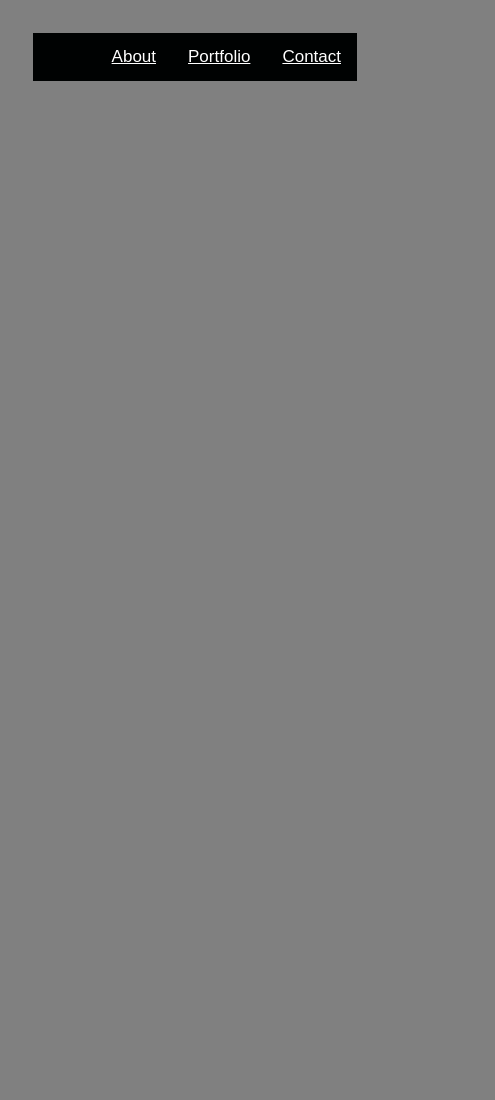
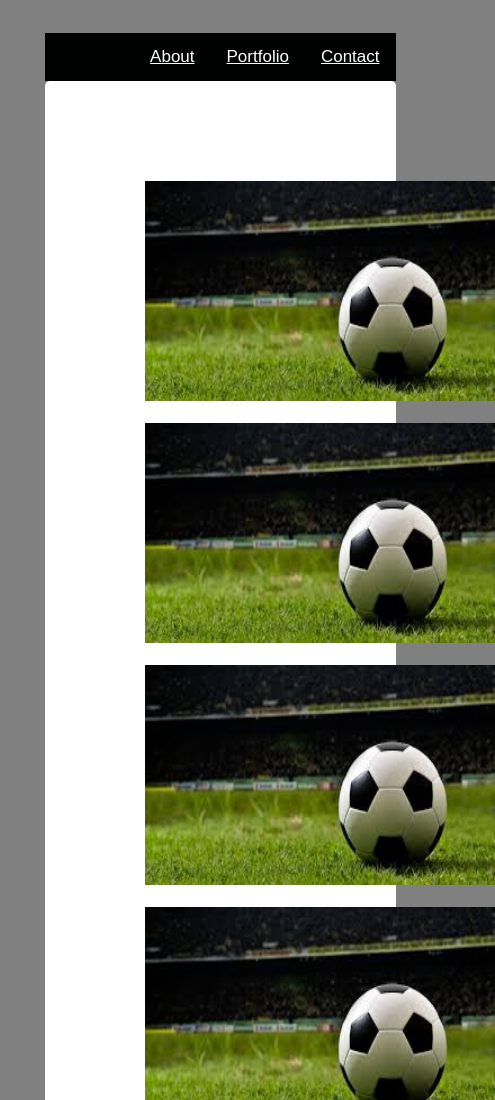
Before and after one commit to Roopa-16/Responsive-Portfolio, a plain HTML site: page portfolio.html in a window 390 px wide. Shown: the top 1100 px of the page, 495 px wide, since content can reach past the window. Before the commit the page ends 844 px from the top, so only its background shows below. Drawn offline with Linux system fonts and the light colour scheme.

Commit message:
the final changes

```diff
--- a/portfolio.html
+++ b/portfolio.html
@@ -20,31 +20,39 @@
         <!--[if lt IE 7]>
             <p class="browsehappy">You are using an <strong>outdated</strong> browser. Please <a href="#">upgrade your browser</a> to improve your experience.</p>
         <![endif]-->
-        <table>
-            <tr>
-                <th>
-                    <img src="images/uploads%2Fcard%2Fimage%2F792794%2Fce435625-830f-47fb-8fce-6883c1f792c6.jpg%2F950x534__filters%3Aquality%2890%29.jpg" alt="">
-                </th>
-                <th>
-                    <img src="images/uploads%2Fcard%2Fimage%2F792794%2Fce435625-830f-47fb-8fce-6883c1f792c6.jpg%2F950x534__filters%3Aquality%2890%29.jpg" alt="">
-                </th>
-                <th>
-                    <img src="images/uploads%2Fcard%2Fimage%2F792794%2Fce435625-830f-47fb-8fce-6883c1f792c6.jpg%2F950x534__filters%3Aquality%2890%29.jpg" alt="">
-                </th>
-            </tr>
-            <tr>
-                <th>
-                    <img src="images/uploads%2Fcard%2Fimage%2F792794%2Fce435625-830f-47fb-8fce-6883c1f792c6.jpg%2F950x534__filters%3Aquality%2890%29.jpg" alt="">
-                </th>
-                <th>
-                    <img src="images/uploads%2Fcard%2Fimage%2F792794%2Fce435625-830f-47fb-8fce-6883c1f792c6.jpg%2F950x534__filters%3Aquality%2890%29.jpg" alt="">
-                </th>
-                <th>
-                    <img src="images/uploads%2Fcard%2Fimage%2F792794%2Fce435625-830f-47fb-8fce-6883c1f792c6.jpg%2F950x534__filters%3Aquality%2890%29.jpg" alt="">
-                </th>
-            </tr>
-        </table>
+        <div class="container">
+            <div class= "port1" text-align:"center">
+                <img src="images/images.jpeg" height="220" width="350">
+            <font color= "white">
+                Music
+            </font>
 
+                <img src="images/images.jpeg" height="220" width="350">
+            <font color= "white">
+                Sports
+            </font>
+                <img src="images/images.jpeg" height="220" width="350">
+            <font color= "white">
+                Sports
+            </font>
+             </div>
+             <div class= "port2" text-align:"center">
+                <img src="images/images.jpeg" height="220" width="350">
+            <font color= "white">
+                Music
+            </font>
+
+                <img src="images/images.jpeg" height="220" width="350">
+            <font color= "white">
+                Sports
+            </font>
+                <img src="images/images.jpeg" height="220" width="350">
+            <font color= "white">
+                Sports
+            </font>
+             </div>
+
+        </div>
 
 
 
--- a/style.css
+++ b/style.css
@@ -14,13 +14,15 @@
     }
     p.one{
     padding: 12px;
+    text-align: center;
     }
     p.two{
     color:black;
     border-width: thick;
-    padding: 40px 0px 20px 100px;
+    padding: 40px 0px 20px 0px;
     margin-left: 20px;
     text-align: center;
+
     }
     .page{
     border: 1px solid;
@@ -34,34 +36,23 @@
     float:right;
     width: 960px;
     }
-    /* .container {
-    width: auto;
-    max-width: 680px;
-    padding: 0 15px;
-    position: absolute;
-    bottom: 0;
-    } */
 
-    .footer {
-     background-color: #f5f5f5;
-     padding: 0 15px;
-     width: 960px;
-    bottom: 0;
-    }
 
 
 
     .container {
         border-radius: 5px;
         background-color:rgb(255, 255, 255);
-        padding: 50px;
-        margin-right: 50px;
+        padding: 100px;
+        /* margin-right: 10px; */
+
 
     }
 
 .topnav {
     background-color: #000202;
     overflow: hidden;
+    position: static;
   }
 
 
@@ -106,4 +97,27 @@ input[type=submit] {
 
 input[type=submit]:hover {
     background-color:grey;
+
 }
+
+.port1{
+    width: 100%;
+    height: auto;
+}
+@media only screen and (max-width: 980px) {
+    body {
+      width: 90%;
+      margin-left: 5%;
+    }
+
+
+  @media only screen and (max-width: 768px) {
+    body {
+      width: 90%;
+    }
+
+
+  @media only screen and (max-width: 640px) {
+    body {
+      width: 90%;
+    }
```
Also changed, not shown: index.html (+2 -10 lines), images/images.jpeg (added).
